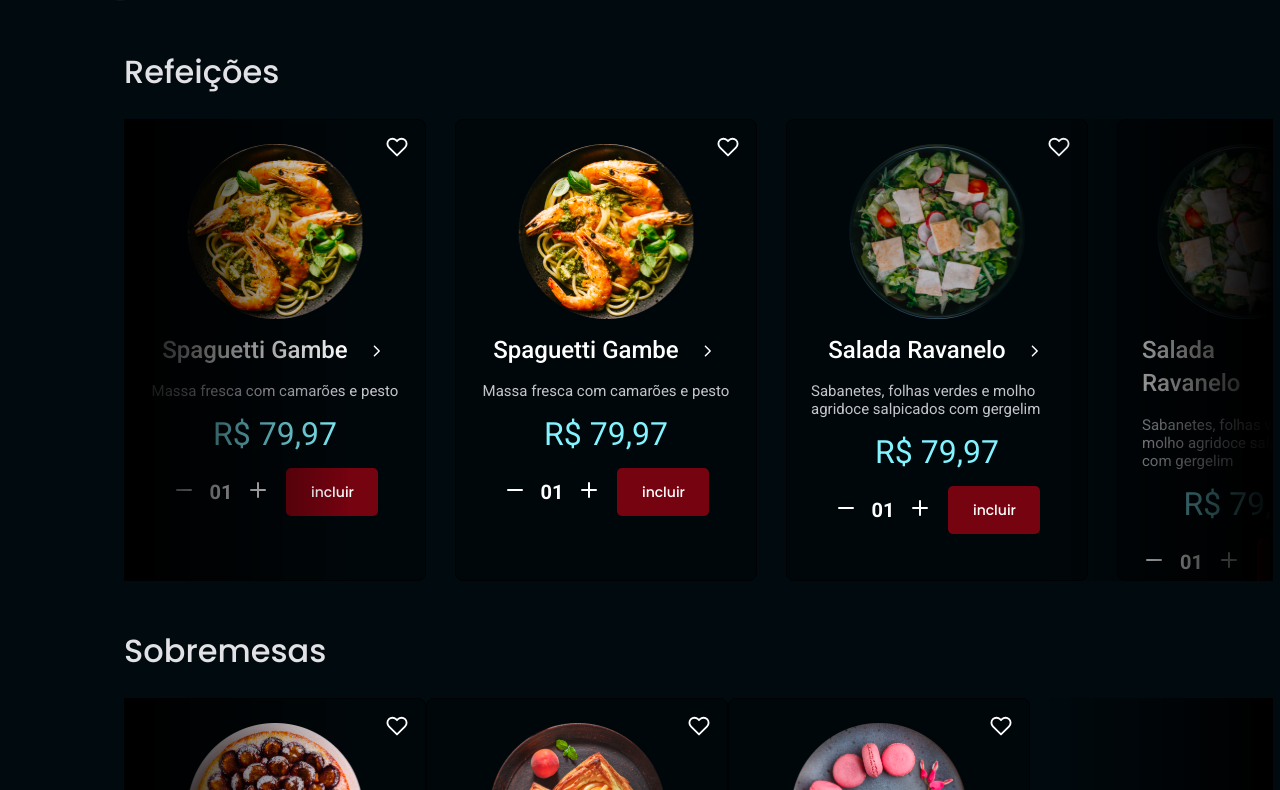
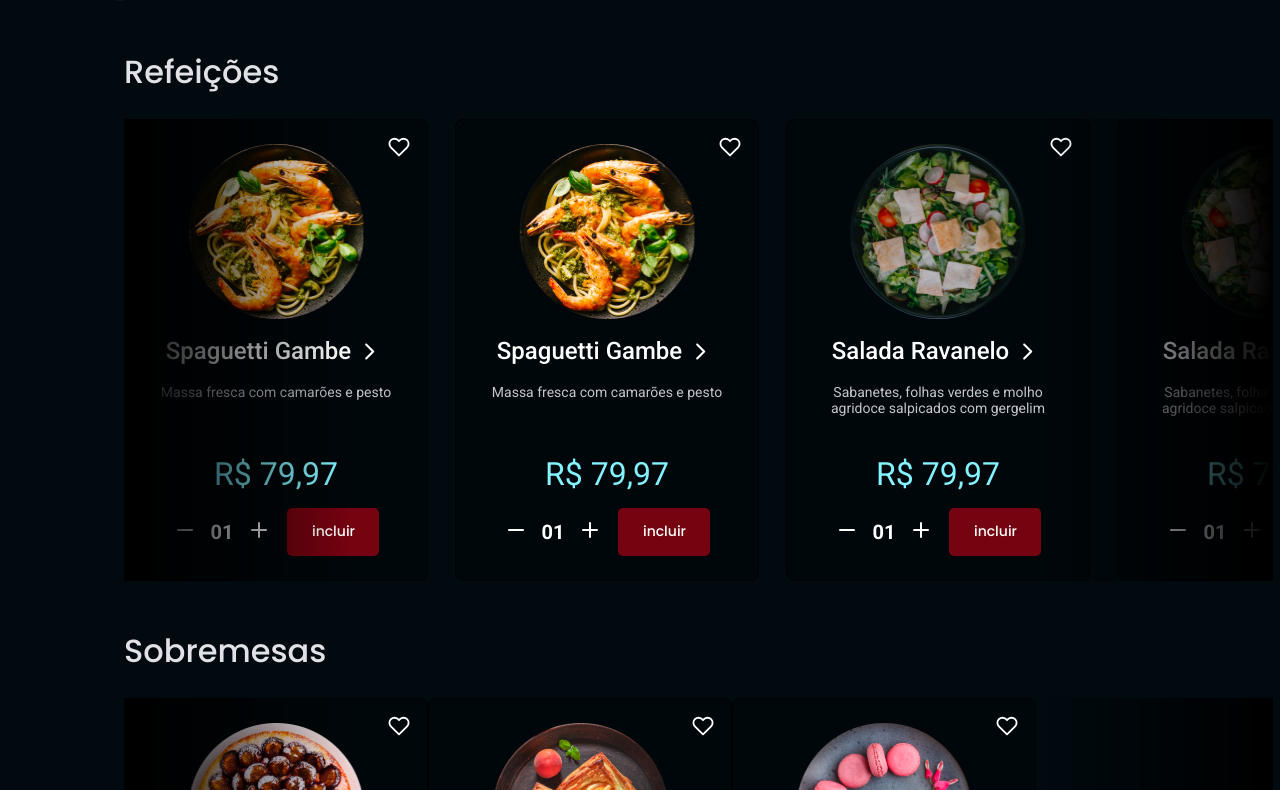
Before and after one commit to Kennedysena/FoodExplore-Frontend, a React (Vite) app: page / in a window 1280 px wide. Shown: the part 550-1340 px from the top of the page. Built offline with nearby package versions, Linux system fonts and the light colour scheme.

Commit message:
style: Adjusted the style of the Card component and added the Brand component to the Home page. The route to the Dish page was also created.

```diff
--- a/src/components/Card/index.jsx
+++ b/src/components/Card/index.jsx
@@ -1,18 +1,17 @@
-import { Container, Title, Order, Button } from "./styles";
+import { Container, Brand, Title, Order, Button } from "./styles";
 import { FiHeart } from "react-icons/fi";
 import { RxCaretRight } from "react-icons/rx";
 import { Number } from "../Number";
-import { Link } from "react-router-dom";
 export function Card({ img, title, description, price }) {
   return (
     <Container>
       <FiHeart />
-      <img src={img} alt="Imagem do prato" />
-      <Title>
+      <Brand to="/dish">
+        <img src={img} alt="Imagem do prato" />
+      </Brand>
+      <Title to="/dish">
         <h2>{title}</h2>
-        <Link to="/dish">
-          <RxCaretRight size={24}/>
-        </Link>
+        <RxCaretRight size={35} />
       </Title>
       <p>{description}</p>
       <span>{price}</span>
--- a/src/components/Card/styles.js
+++ b/src/components/Card/styles.js
@@ -1,8 +1,9 @@
 import styled from "styled-components";
+import { Link } from "react-router-dom";
 
 export const Container = styled.div`
   height: 46.2rem;
-  width: 30.2rem;
+  width: 30.4rem;
   padding: 2.4rem;
   background-color: ${({ theme }) => theme.COLORS.DARK_200};
   border: 1px solid ${({ theme }) => theme.COLORS.DARK_300};
@@ -28,18 +29,17 @@ export const Container = styled.div`
     right: 1.6rem;
   }
 
-  > img {
-    width: 17.6rem;
-    cursor: pointer;
-  }
-
   > p {
-    font-size: 1.5rem;
+    height: 25.6rem;
+    width: 25.6rem;
+    font-size: 1.4rem;
     color: ${({ theme }) => theme.COLORS.LIGHT_400};
     margin-top: 1.5rem;
+    text-align: center;
   }
 
   > span {
+    height: 5.2rem;
     color: ${({ theme }) => theme.COLORS.CAKE_200};
     font-size: 3.2rem;
     margin-top: 1.5rem;
@@ -67,41 +67,48 @@ export const Container = styled.div`
   }
 `;
 
-export const Title = styled.div`
-  width: 100%;
+export const Brand = styled(Link)`
   display: flex;
   align-items: center;
+  justify-content: center;
+  flex-direction: column;
+
+  > img {
+    width: 17.6rem;
+    cursor: pointer;
+  }
+`;
+
+export const Title = styled(Link)`
+  margin-top: 1.5rem;
   color: ${({ theme }) => theme.COLORS.LIGHT_100};
+
+  display: flex;
+  align-items: center;
+  justify-content: center;
 
   > h2 {
     font-size: 2.4rem;
     font-weight: 500;
     line-height: 140%;
   }
-  a {
+  > a {
     text-decoration: none;
     color: ${({ theme }) => theme.COLORS.LIGHT_100};
-  }
-
-  svg {
-    display: flex;
-    align-items: center;
-    justify-content: center;
-
   }
 `;
 
 export const Order = styled.div`
   display: flex;
   flex-direction: row;
-  gap: 3.3rem
+  gap: 3.3rem;
 `;
 
 export const Button = styled.button`
   height: 4.8rem;
   width: 9.2rem;
   padding: 1.2rem 2.4rem;
-  border-radius: .5rem;
+  border-radius: 0.5rem;
   font-size: 1.4rem;
   font-family: "Poppins", sans-serif;
   font-weight: 500;
```
